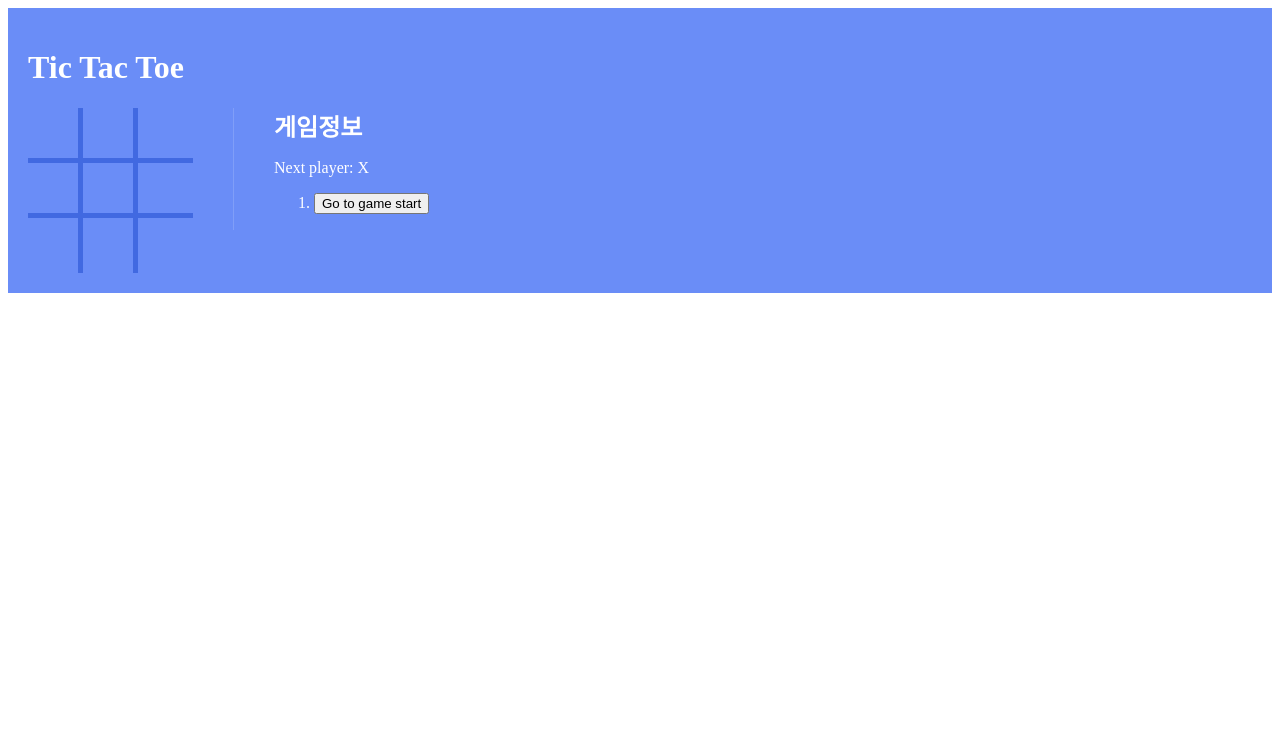
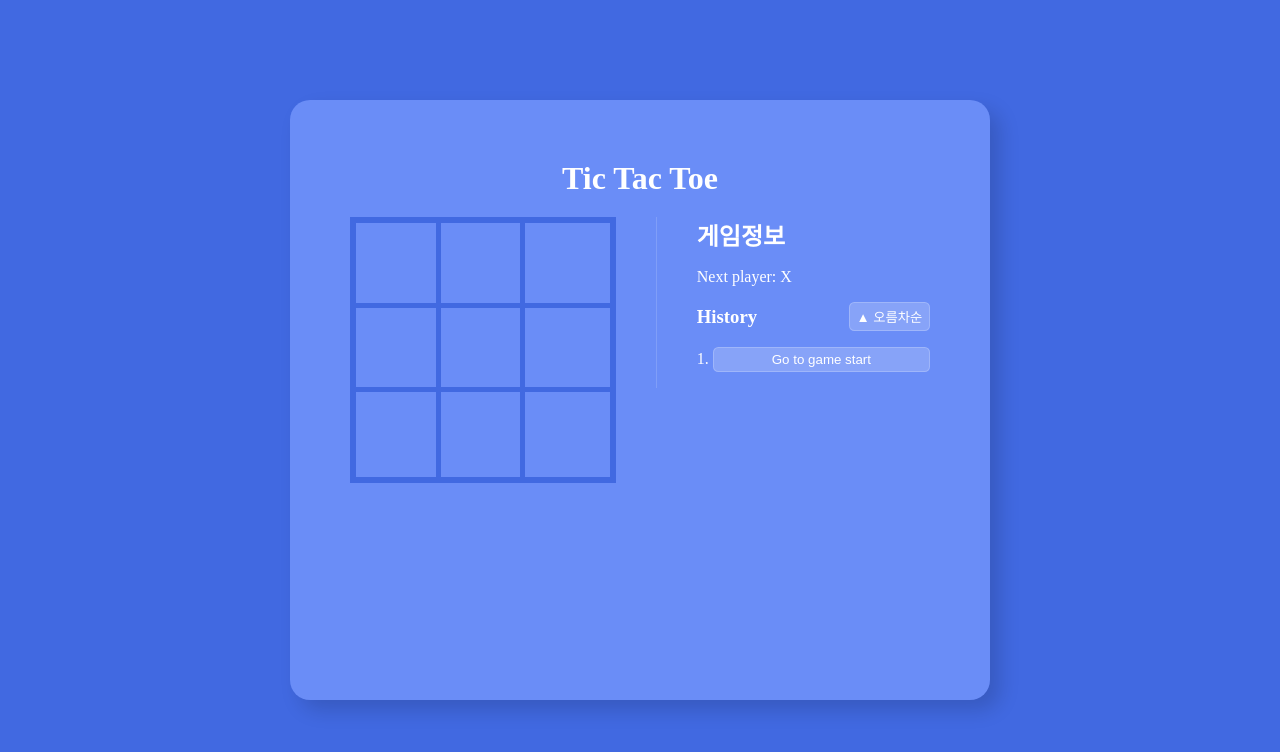
Before and after one commit to dreamfulbud/TIL-React, a React (Create React App) app in the folder ttt/: page / in a window 1280 px wide. Shown: the top 752 px of the page. Built offline with nearby package versions, Linux system fonts and the light colour scheme.

Commit message:
✨ 추가 기능 작업

```diff
--- a/ttt/src/App.js
+++ b/ttt/src/App.js
@@ -11,9 +11,23 @@ function App() {
 }
 
 const StyledDiv = styled.div`
+  width: 700px;
+  height: 600px;
+  box-sizing: border-box;
+  border-radius: 20px;
   background: #6a8df7;
-  padding: 20px;
+  box-shadow: 10px 10px 20px rgba(0, 0, 0, 0.15);
+  position: absolute;
+  top: 50%;
+  left: 50%;
+  transform: translate(-50%, -50%);
+  padding: 60px;
   color: #fff;
+
+  h1 {
+    margin: 0 0 20px;
+    text-align: center;
+  }
 `;
 
 export default App;
--- a/ttt/src/components/Board.jsx
+++ b/ttt/src/components/Board.jsx
@@ -2,18 +2,24 @@ import styled from "styled-components";
 import Square from "./Square";
 
 function Board(props) {
-  const { squares, handleClick } = props;
+  const { squares, handleClick, winLines } = props;
 
   return (
     <StyledDiv>
       {squares.map((_, i) => (
-        <Square key={i} value={squares[i]} onClick={(e) => handleClick(i, e)} />
+        <Square
+          key={i}
+          value={squares[i]}
+          onClick={(e) => handleClick(i, e)}
+          className={winLines && winLines.includes(i) ? "win" : null}
+        />
       ))}
     </StyledDiv>
   );
 }
 
 const StyledDiv = styled.div`
+  border: 6px solid royalblue;
   display: grid;
   grid-template-columns: repeat(3, 1fr);
   grid-template-rows: repeat(3, 1fr);
--- /dev/null
+++ b/ttt/src/components/Button.jsx
@@ -0,0 +1,18 @@
+import styled from "styled-components";
+
+function Button(props) {
+  const { children } = props;
+  return <StyledButton {...props}>{children}</StyledButton>;
+}
+
+const StyledButton = styled.button`
+  border: none;
+  background: rgba(255, 255, 255, 0.2);
+  border: 1px solid rgba(255, 255, 255, 0.2);
+  padding: 0.3em 0.5em;
+  border-radius: 0.4em;
+  color: #fff;
+  cursor: pointer;
+`;
+
+export default Button;
--- a/ttt/src/components/Game.jsx
+++ b/ttt/src/components/Game.jsx
@@ -1,6 +1,7 @@
-import { useRef, useState } from "react";
+import { useState } from "react";
 import styled from "styled-components";
 import Board from "./Board";
+import Button from "./Button";
 import { calculateWinner } from "./calculateWinner";
 
 function Game() {
@@ -8,10 +9,13 @@ function Game() {
     history: [
       {
         squares: Array(9).fill(null),
+        row: null,
+        col: null,
       },
     ],
     stepNumber: 0,
     xIsNext: true,
+    xIsAscending: true,
   });
   const currentClick = (e) => {
     document.querySelectorAll("button").forEach((button) => {
@@ -24,60 +28,91 @@ function Game() {
     const history = state.history.slice(0, state.stepNumber + 1);
     const current = history[history.length - 1];
     const squares = current.squares.slice();
+    const { winner } = calculateWinner(squares);
+    // 누군가 승리하거나 Square가 채워져 있다면 클릭함수 무시
 
-    // 누군가 승리하거나 Square가 채워져 있다면 클릭함수 무시
-    if (calculateWinner(squares) || squares[i]) {
+    if (winner || squares[i]) {
       return;
     }
     currentClick(e);
 
     squares[i] = state.xIsNext ? "X" : "O";
     setState({
-      history: [...history, { squares: squares }],
+      history: [
+        ...history,
+        {
+          squares: squares,
+          row: Math.floor(i / 3) + 1,
+          col: (i % 3) + 1,
+        },
+      ],
       stepNumber: history.length,
       xIsNext: !state.xIsNext,
+      xIsAscending: state.xIsAscending,
     });
   };
 
   const jumpTo = (step) => {
-    console.log(step, state.stepNumber);
-
     setState({
       history: history,
       stepNumber: step,
       xIsNext: step % 2 === 0,
+      xIsAscending: state.xIsAscending,
     });
   };
 
+  const handleSort = () => {
+    console.log(!state.xIsAscending);
+    setState({
+      history: state.history,
+      stepNumber: state.stepNumber,
+      xIsNext: state.xIsNext,
+      xIsAscending: !state.xIsAscending,
+    });
+  };
   let status = `Next player: ${state.xIsNext ? "X" : "O"}`;
 
   const history = state.history;
   const current = history[state.stepNumber];
-  const winner = calculateWinner(current.squares);
+  const { winner, lines } = calculateWinner(current.squares);
 
   const move = history.map((step, move) => {
-    const desc = move ? `Go to move#${move}` : "Go to game start";
+    const desc = move
+      ? `Go to move #${move} (${history[move].row}, ${history[move].col})`
+      : "Go to game start";
     return (
-      <li key={move}>
-        <button onClick={() => jumpTo(move)}>{desc}</button>
+      <li value={move + 1} key={move}>
+        <Button onClick={() => jumpTo(move)}>{desc}</Button>
       </li>
     );
   });
-
   if (winner) {
     status = `Winner: ${winner}`;
+  } else if (!current.squares.includes(null)) {
+    status = `무승부입니다`;
   } else {
     status = `Next player: ${state.xIsNext ? "X" : "O"}`;
   }
 
   return (
     <StyledDiv>
-      <Board squares={current.squares} handleClick={handleClick} />
+      <Board
+        squares={current.squares}
+        handleClick={handleClick}
+        winLines={lines}
+      />
 
       <section>
         <h2>게임정보</h2>
         <p>{status}</p>
-        <ol>{move}</ol>
+
+        <div className="flex">
+          <h3>History</h3>
+          <Button type="button" onClick={handleSort}>
+            {state.xIsAscending ? "▲ 오름차순" : "▼ 내림차순"}
+          </Button>
+        </div>
+        <ol>{state.xIsAscending ? move : move.reverse()}</ol>
       </section>
     </StyledDiv>
   );
@@ -86,12 +121,35 @@ const StyledDiv = styled.div`
   display: flex;
   align-items: flex-start;
   gap: 40px;
+
+  & > div {
+  }
+
   section {
+    flex-grow: 1;
+    height: 100%;
     border-left: 1px solid rgba(255, 255, 255, 0.15);
     padding-left: 40px;
   }
-  h2 {
+  h2,
+  h3 {
     margin: 0;
+  }
+
+  .flex {
+    display: flex;
+    align-items: center;
+    justify-content: space-between;
+  }
+  ol {
+    padding-left: 1em;
+
+    li button {
+      width: 100%;
+    }
+    li:not(:first-child) {
+      margin-top: 0.3em;
+    }
   }
 `;
 export default Game;
--- a/ttt/src/components/Square.jsx
+++ b/ttt/src/components/Square.jsx
@@ -5,15 +5,15 @@ function Square(props) {
 }
 
 const StyledButton = styled.button`
-  width: 60px;
-  height: 60px;
+  width: 1.4em;
+  height: 1.4em;
   border: 5px solid royalblue;
   border-width: 5px 0 0 5px;
   margin: -5px 0 0 -5px;
   background: none;
   color: rgba(65, 105, 225, 0.4);
   font-weight: bold;
-  font-size: 40px;
+  font-size: 4rem;
   cursor: pointer;
   box-sizing: border-box;
   line-height: 1;
@@ -23,5 +23,10 @@ const StyledButton = styled.button`
   &.active {
     color: rgba(255, 255, 255, 1);
   }
+
+  &.win {
+    background: rgba(65, 105, 225, 0.7);
+    color: rgba(255, 255, 255, 1);
+  }
 `;
 export default Square;
--- a/ttt/src/components/calculateWinner.js
+++ b/ttt/src/components/calculateWinner.js
@@ -12,8 +12,14 @@ export function calculateWinner(squares) {
   for (let i = 0; i < lines.length; i++) {
     const [a, b, c] = lines[i];
     if (squares[a] && squares[a] === squares[b] && squares[a] === squares[c]) {
-      return squares[a];
+      return {
+        winner: squares[a],
+        lines: lines[i],
+      };
     }
   }
-  return null;
+  return {
+    winner: null,
+    lines: null,
+  };
 }
--- /dev/null
+++ b/ttt/src/index.css
@@ -0,0 +1,3 @@
+body {
+  background: rgba(65, 105, 225, 1);
+}
--- a/ttt/src/index.js
+++ b/ttt/src/index.js
@@ -1,6 +1,7 @@
 import React from "react";
 import ReactDOM from "react-dom/client";
 import App from "./App";
+import "./index.css";
 
 const root = ReactDOM.createRoot(document.getElementById("root"));
 root.render(
```
Also changed, not shown: 1 other file (tests, documents, lock files or other folders).
